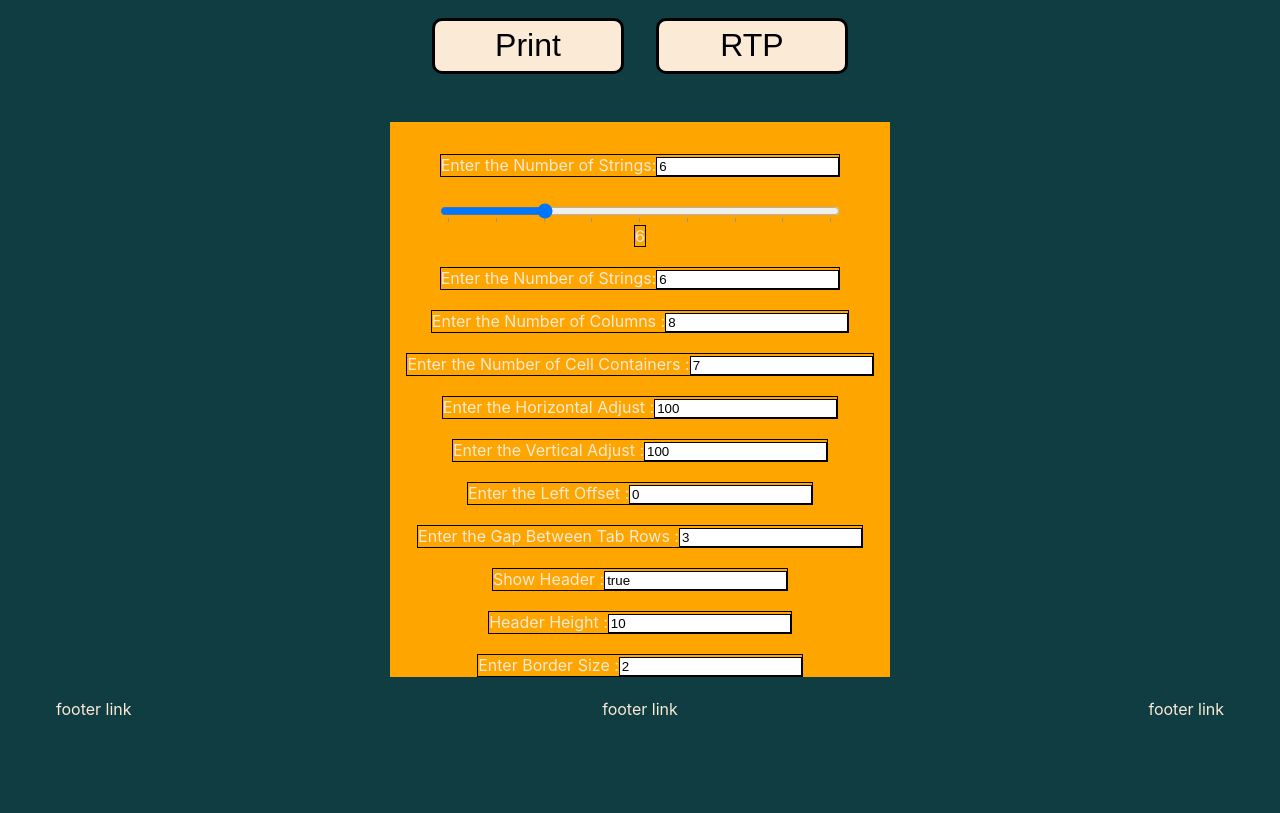
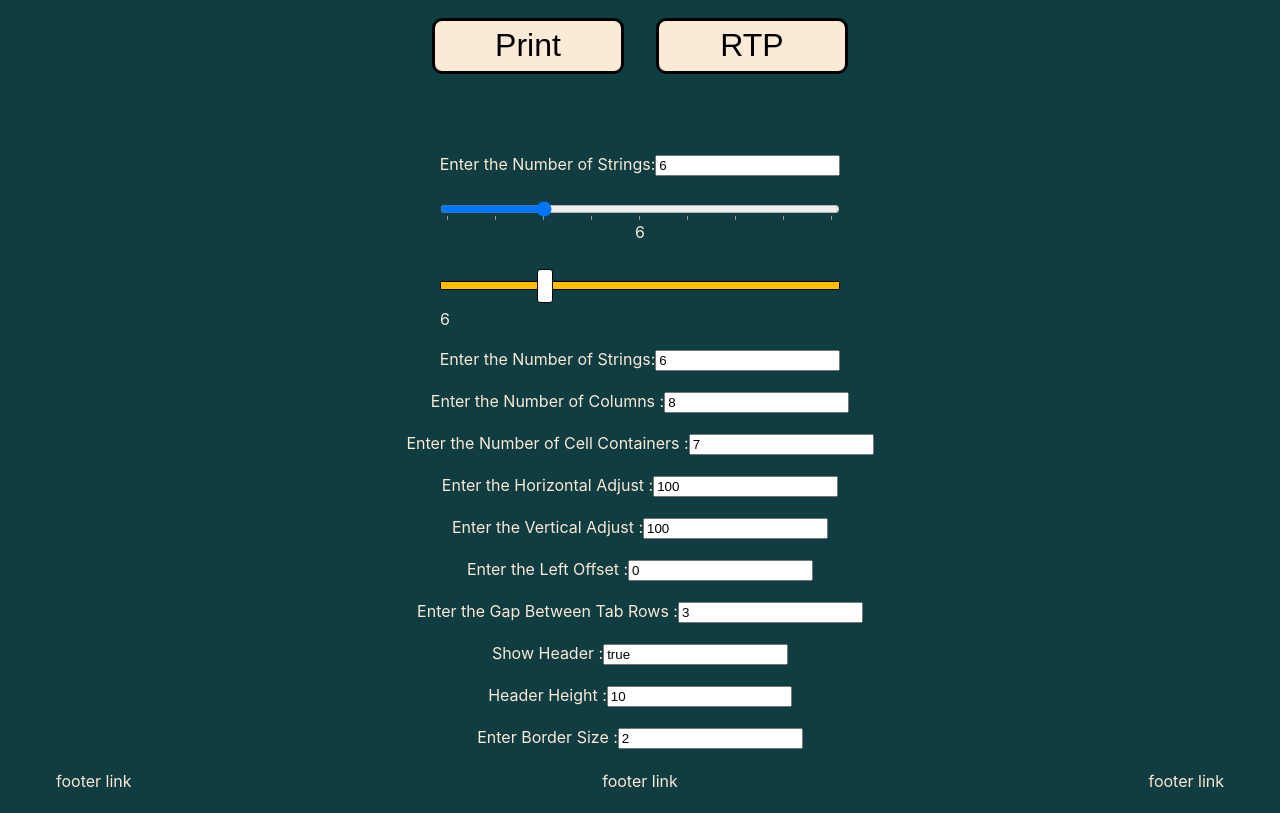
Before and after one commit to andentx/tab-lab, a Next.js app: page /page1215forms in a window 1280 px wide. Shown: the part 900-1713 px from the top of the page. Before the commit the page ends 1641 px from the top, so only its background shows below. Built offline with nearby package versions, Linux system fonts and the light colour scheme.

Commit message:
Try custom slider

```diff
--- a/components/Component1215Forms.js
+++ b/components/Component1215Forms.js
@@ -160,7 +160,7 @@ const RTPButton = styled.button`
 const FormSection = styled.div`
   padding-top: 2rem;
 
-  background-color: orange;
+  /* background-color: orange; */
   width: min(80%, 500px);
 
   form {
@@ -169,13 +169,107 @@ const FormSection = styled.div`
     align-items: center;
 
     * {
-      border: solid black 1px;
+      /* border: solid black 1px; */
     }
   }
 
   @media print {
     display: none;
     padding: 0;
+  }
+`;
+
+const CustomSlider = styled.div`
+  width: 80%;
+  /* background-color: pink; */
+
+  input {
+    background-color: hotpink;
+    border: 0;
+    margin: 0;
+
+    width: 100%;
+  }
+  input[type='range'] {
+    width: 100%;
+    margin: 12.8px 0;
+    background-color: transparent;
+    -webkit-appearance: none;
+  }
+  input[type='range']:focus {
+    outline: none;
+  }
+  input[type='range']::-webkit-slider-runnable-track {
+    background: #ffbf00;
+    border: 0.2px solid #010101;
+    border-radius: 1.3px;
+    width: 100%;
+    height: 8.4px;
+    cursor: pointer;
+  }
+  input[type='range']::-webkit-slider-thumb {
+    margin-top: -13px;
+    width: 16px;
+    height: 34px;
+    background: #ffffff;
+    border: 1px solid #000000;
+    border-radius: 3px;
+    cursor: pointer;
+    -webkit-appearance: none;
+  }
+  input[type='range']:focus::-webkit-slider-runnable-track {
+    background: #ffc51a;
+  }
+  input[type='range']::-moz-range-track {
+    background: #ffbf00;
+    border: 0.2px solid #010101;
+    border-radius: 1.3px;
+    width: 100%;
+    height: 8.4px;
+    cursor: pointer;
+  }
+  input[type='range']::-moz-range-thumb {
+    width: 16px;
+    height: 34px;
+    background: #ffffff;
+    border: 1px solid #000000;
+    border-radius: 3px;
+    cursor: pointer;
+  }
+  input[type='range']::-ms-track {
+    background: transparent;
+    border-color: transparent;
+    border-width: 13.8px 0;
+    color: transparent;
+    width: 100%;
+    height: 8.4px;
+    cursor: pointer;
+  }
+  input[type='range']::-ms-fill-lower {
+    background: #e6ac00;
+    border: 0.2px solid #010101;
+    border-radius: 2.6px;
+  }
+  input[type='range']::-ms-fill-upper {
+    background: #ffbf00;
+    border: 0.2px solid #010101;
+    border-radius: 2.6px;
+  }
+  input[type='range']::-ms-thumb {
+    width: 16px;
+    height: 34px;
+    background: #ffffff;
+    border: 1px solid #000000;
+    border-radius: 3px;
+    cursor: pointer;
+    margin-top: 0px;
+    /*Needed to keep the Edge thumb centred*/
+  }
+  input[type='range']:focus::-ms-fill-lower {
+    background: #ffbf00;
+  }
+  input[type='range']:focus::-ms-fill-upper {
+    background: #ffc51a;
   }
 `;
 
@@ -385,6 +479,7 @@ function Component1215Forms() {
             list='steplist'
             style={{
               width: `80%`,
+              backgroundColor: 'transparent',
             }}
             onChange={handleSteplistValueChange}
           />
@@ -401,6 +496,24 @@ function Component1215Forms() {
           </datalist>
           <div>{steplistValue}</div>
           <br />
+          <CustomSlider>
+            <input type='range' min='0' max='100' step='12.5' defaultValue='25' list='steplist' onChange={handleSteplistValueChange} />
+            <datalist id='steplist'>
+              <option>0</option>
+              <option>12.5</option>
+              <option>25</option>
+              <option>37.5</option>
+              <option>50</option>
+              <option>62.5</option>
+              <option>75</option>
+              <option>87.5</option>
+              <option>100</option>
+            </datalist>
+            <div>{steplistValue}</div>
+          </CustomSlider>
+
+          <br />
+
           <label>
             Enter the Number of Strings:
             <input type='number' value={numberOfStrings} onChange={handleNumberOfStringsChange} />
```
